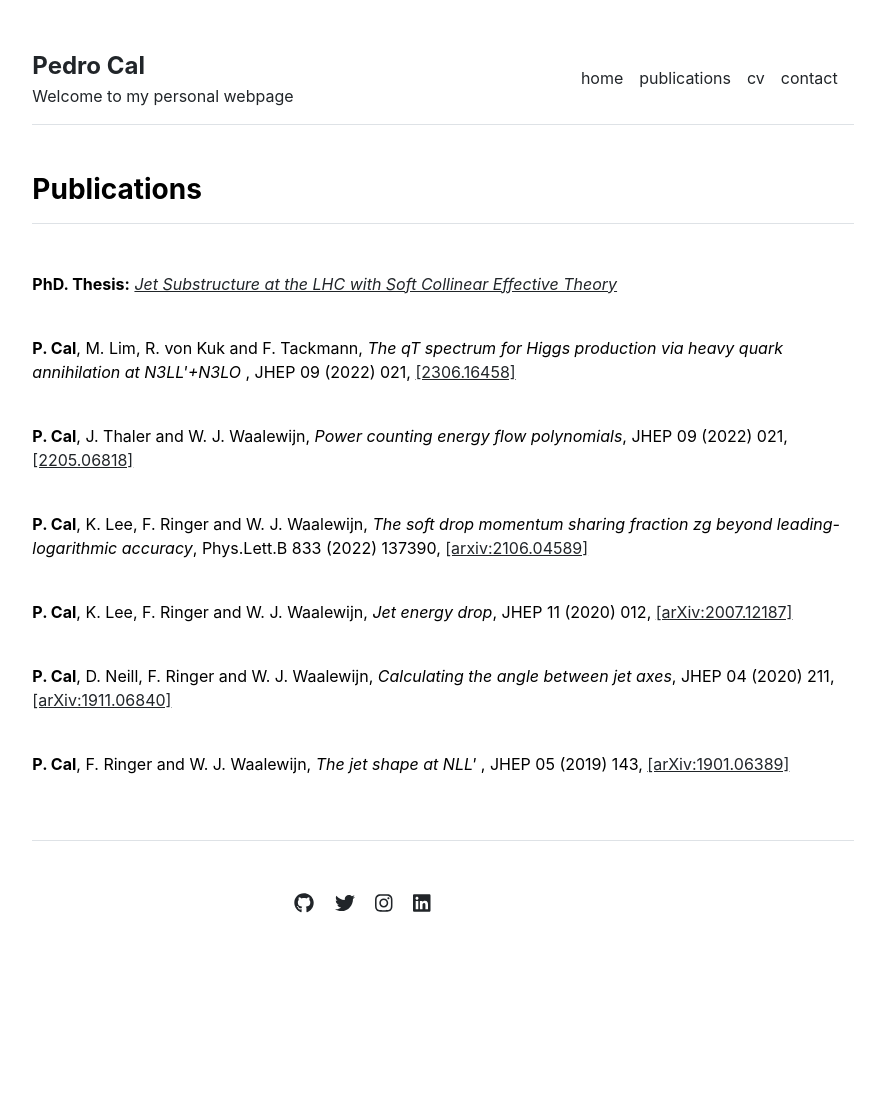
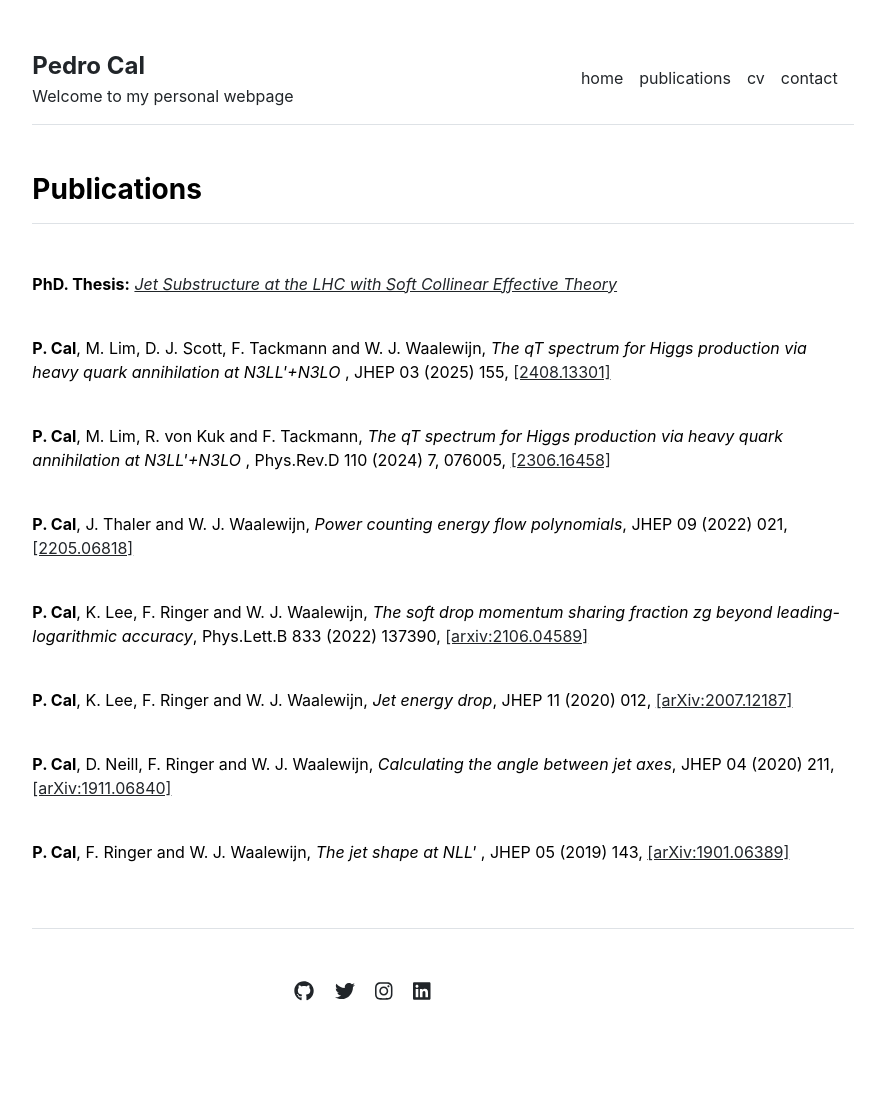
Before and after one commit to pmcal/pmcal.github.io, a Jekyll site: the page built from publications.md, in a window 1280 px wide. Shown: the whole page, without its empty margins (197-1082 px from the left). Built offline with Jekyll 4.4.1, drawn with Linux system fonts in a browser that asks for light colours; before the commit the page ends 1015 px from its top, so only the background shows below that.

Commit message:
Update publications.yml

```diff
--- a/_data/publications.yml
+++ b/_data/publications.yml
@@ -1,7 +1,13 @@
 index:
+- collaborators: 'M. Lim, D. J. Scott, F. Tackmann and W. J. Waalewijn'
+  title: "The qT spectrum for Higgs production via heavy quark annihilation at N3LL'+N3LO "
+  journal: 'JHEP 03 (2025) 155'
+  arxiv: '2408.13301'
+  url: 'https://arxiv.org/abs/2408.13301'
+
 - collaborators: 'M. Lim, R. von Kuk and F. Tackmann'
   title: "The qT spectrum for Higgs production via heavy quark annihilation at N3LL'+N3LO "
-  journal: 'JHEP 09 (2022) 021'
+  journal: 'Phys.Rev.D 110 (2024) 7, 076005'
   arxiv: '2306.16458'
   url: 'https://arxiv.org/abs/2306.16458'
 
```
